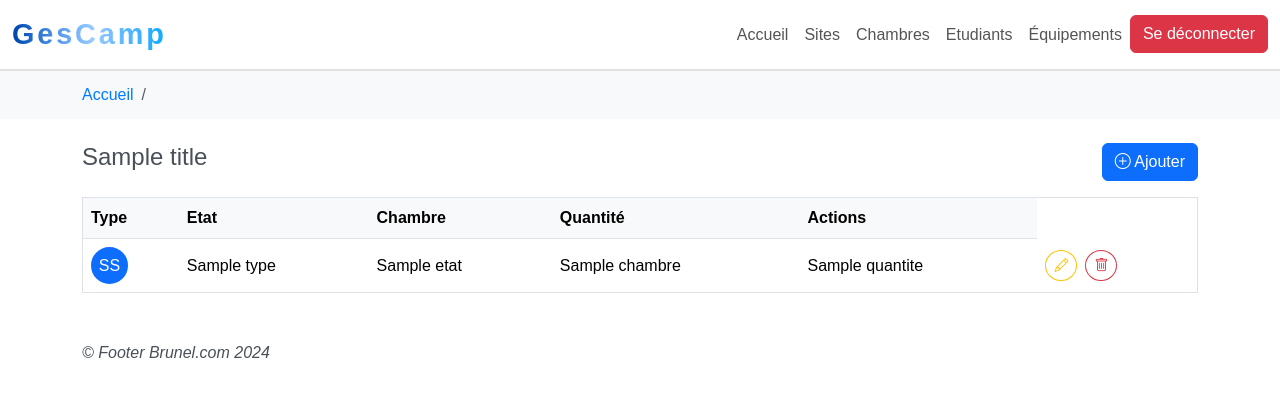
After one commit to brunel-com/gescamp, a CodeIgniter 4 app: the page made by app/Views/equipements/index.php in a window 1280 px wide. The commit adds this page. Shown: the top 397 px of the page. Run offline with PHP 8.4 and a stand-in for CodeIgniter, Linux system fonts and the light colour scheme; the template is opened without the code that fills it: most values are stand-ins (such as "Sample title", 1, 10 or a date in 2020); some libraries are stand-ins or nearby versions.

Commit message:
[WIP] feat index equipements

```diff
--- a/app/Config/Routes.php
+++ b/app/Config/Routes.php
@@ -48,3 +48,8 @@ $routes->get('/etudiants/update', 'EtudiantController::update_view', ['as' => 'e
 $routes->post('/etudiants/update', 'EtudiantController::update', ['as' => 'etudiants.update']);
 $routes->get('/etudiants/delete', 'EtudiantController::delete_view', ['as' => 'etudiants.delete_view']);
 $routes->post('/etudiants/delete', 'EtudiantController::delete', ['as' => 'etudiants.delete']);
+
+/**
+ * Feature equipements
+ */
+$routes->get('/equipements', 'EquipementController::index', ['as' => 'equipements.index']);
--- a/app/Database/Migrations/data.sql
+++ b/app/Database/Migrations/data.sql
@@ -34,10 +34,11 @@ CREATE TABLE equipements
 (
     id INT UNSIGNED PRIMARY KEY NOT NULL AUTO_INCREMENT,
     type VARCHAR(100),
-    etat VARCHAR(100) DEFAULT 'bon',
+    etat VARCHAR(100) DEFAULT 'Bon',
     chambre VARCHAR(50),
     quantite SMALLINT UNSIGNED DEFAULT 1,
-    FOREIGN KEY(chambre) REFERENCES chambres(numero),
+    CONSTRAINT uq_equipement UNIQUE(type,chambre),
+    FOREIGN KEY(chambre) REFERENCES chambres(numero)
 );
 
 CREATE TABLE sites
--- /dev/null
+++ b/app/Views/equipements/index.php
@@ -0,0 +1,48 @@
+<?= $this->extend('layouts/app_layout') ?>
+
+<?= $this->section('content') ?>
+<div class="d-flex justify-content-between mb-3">
+    <h4><?= esc($title) ?></h4>
+    <a href="/equipements/create" class="btn btn-primary">
+        <i class="bi bi-plus-circle"></i> Ajouter
+    </a>
+</div>
+
+<table class="table table-hover border rounded align-middle">
+    <thead class="table-light">
+        <tr>
+            <th scope="col">Type</th>
+            <th scope="col">Etat</th>
+            <th scope="col">Chambre</th>
+            <th scope="col">Quantité</th>
+            <th scope="col">Actions</th>
+        </tr>
+    </thead>
+    <tbody>
+        <?php foreach ($objList as $obj): ?>
+            <tr>
+                <td>
+                    <span class="badge bg-primary rounded-circle p-3 text-white">
+                        <?= esc(ucfirst($obj['nom'][0]) . ucfirst($obj['prenom'][0])) ?>
+                    </span>
+                </td>
+                <td><?= esc($obj['type']) ?></td>
+                <td><?= esc($obj['etat']) ?></td>
+                <td><?= esc($obj['chambre']) ?></td>
+                <td><?= esc($obj['quantite']) ?></td>
+                <td>
+                    <div class="d-flex gap-2">
+                        <a href='/equipements/update?id=<?= esc($obj['id']) ?>' class='btn btn-outline-warning rounded-circle btn-sm'>
+                            <i class='bi bi-pencil'></i>
+                        </a>
+                        <a href='/equipements/delete?id=<?= esc($obj['id']) ?>' class='btn btn-outline-danger rounded-circle btn-sm'>
+                            <i class='bi bi-trash'></i>
+                        </a>
+                    </div>
+                </td>
+            </tr>
+        <?php endforeach ?>
+    </tbody>
+</table>
+
+<?= $this->endSection() ?>
--- a/app/Views/layouts/app_bar.php
+++ b/app/Views/layouts/app_bar.php
@@ -101,6 +101,9 @@
                     <a class="nav-link" href="/etudiants">Etudiants</a>
                 </li>
                 <li class="nav-item">
+                    <a class="nav-link" href="/equipements">Équipements</a>
+                </li>
+                <li class="nav-item">
                     <form action="/logout" method="get">
                         <button type="submit" class="btn btn-danger" href="#">Se déconnecter</button>
                     </form>
```
Also changed, not shown: app/Controllers/EquipementController.php (added, +18 -0 lines), app/Models/Equipement.php (added, +27 -0 lines).
